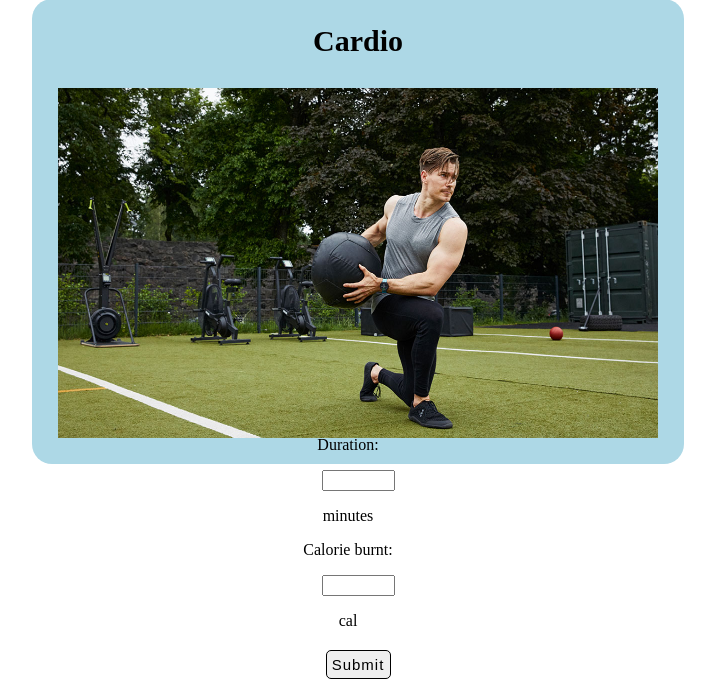
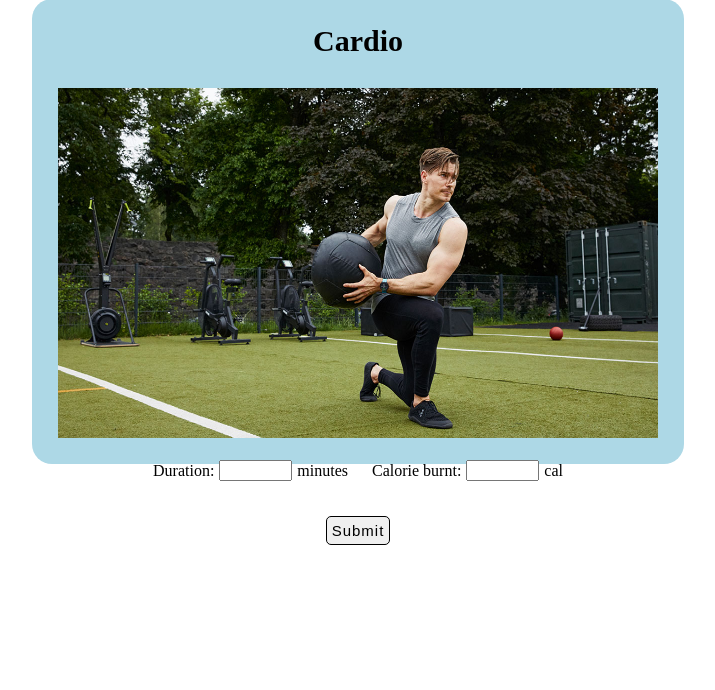
Before and after one commit to alistairporter/ActivityTracker, a PHP site: page /cardio.html in a window 1280 px wide. Shown: the part 118-808 px from the top of the page, without its empty margins (282-997 px from the left). After the commit the page ends 663 px from the top, so only its background shows below. Run offline with PHP 8.4, Linux system fonts and the light colour scheme.

Commit message:
Add files via upload

```diff
--- a/web/css/css.css
+++ b/web/css/css.css
@@ -943,22 +960,34 @@ cardio page
 }
 
 .cardio-duration-container{
-    margin-top: -220px;
+    margin-top: -210px;
     text-align: center;
-    display: block;
 }
 
-.cardio-duration-container .cardio-duration{
+.cardio-duration-container .duration{
     display: inline-flex;
 }
 
-.cardio-duration-container p{
-    margin-right:20px;
+.cardio-duration-container .duration input{
+    width:65px;
+    margin:auto;
+    margin-left: 5px;
+    margin-right: 5px;
 }
 
-.cardio-duration-container input{
+.cardio-duration-container .calories-burnt{
+    display: inline-flex;
+}
+
+.cardio-duration-container .calories-burnt p{
+    margin-left: 20px;
+}
+
+.cardio-duration-container .calories-burnt input{
     width:65px;
     margin:auto;
+    margin-left: 5px;
+    margin-right: -15px;
 }
 
 .cardio-duration-container .submit-button{
```
Also changed, not shown: other parts of web/css/css.css (+38 -21 lines).
